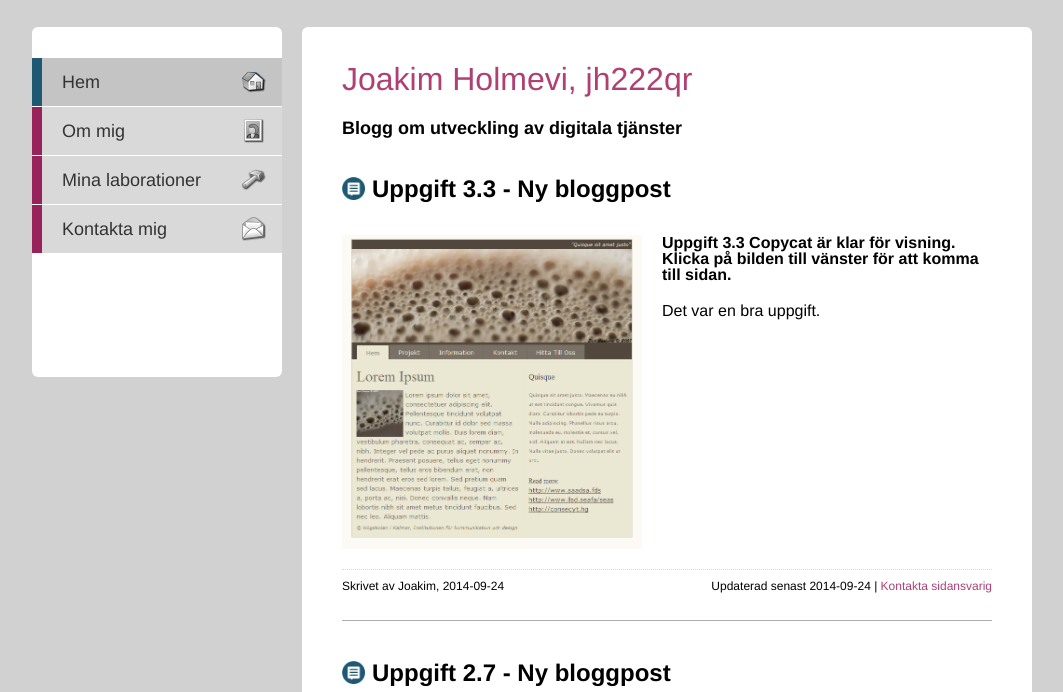
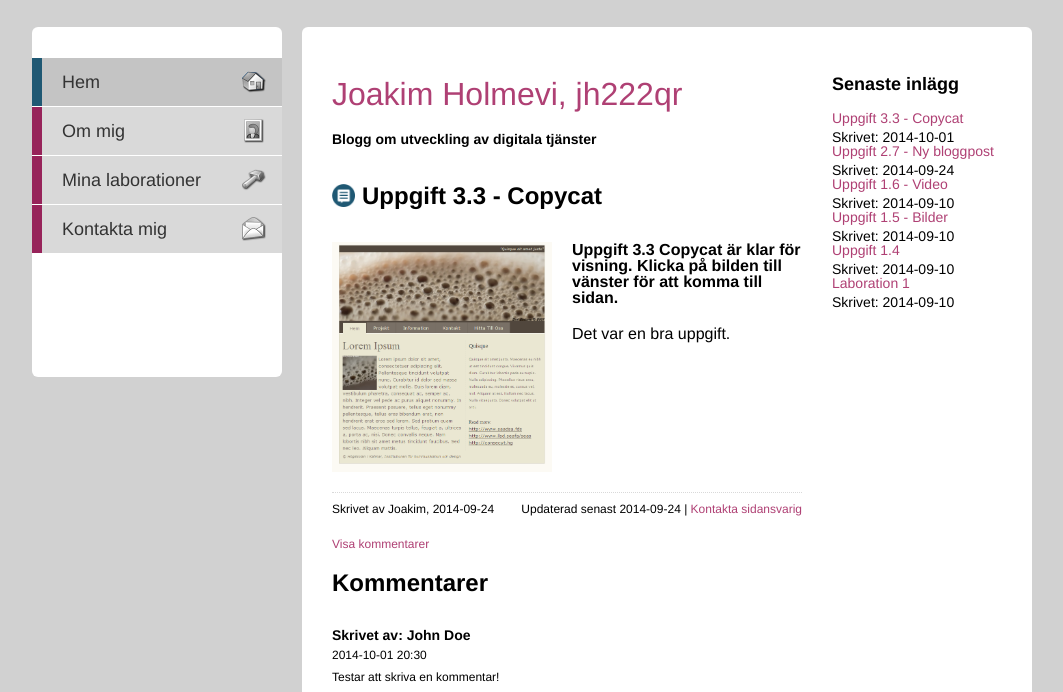
Before and after one commit to Holmewi/1ik415-jh222qr-laborationer, a plain HTML site: page index.html in a window 1280 px wide. Shown: the part 108-800 px from the top of the page, without its empty margins (108-1171 px from the left). Drawn offline with Linux system fonts and the light colour scheme.

Commit message:
Fixed some glitches in the responsive design

```diff
--- a/css/screen.css
+++ b/css/screen.css
@@ -32,7 +32,7 @@
     nav {
         margin: 0px;
         padding: 0px;
-        /*min-height: 237px;*/
+        min-height: 237px;
         width:100%;
         float:none;
         background-color: #FFF;
@@ -127,21 +127,41 @@
                 background-position: 200px -324px;
             }
 
+/* ASIDE */
+
+    #sidefield {
+            display: none;
+        }
+
 /* CONTENT */
 
     #content {
         width: 100%;
-        padding-bottom: 20px;
-        margin: 0px 0px 30px 0px;
-        /* total width 730 */
+        float: left;
+        padding: 0px;
+        margin: 0px 0px 0px 0px;
         background-color: #FFF;
+
     }
 
         #contentTop {
+            width: 90%;
+            float: none;
             height: auto;
-            padding-top: 15px;
-            margin: 0px 40px 0px 40px;
+            margin: 0px 0px 0px 0px;
+            margin: 0% 5% 0 5%;
         }
+
+        .blogg {
+            float: none;
+            padding: 0px 0px 40px 0px;
+        	margin: 0px 0px 0px 0px;
+            width: 90%;
+        	clear: both;
+        	margin: 5%;
+
+        }
+
 
         .blogg table {
             width: 100%;
@@ -180,6 +200,7 @@
 /* IMAGES AND VIDEOS */
 
     .bloggVideo {
+        max-width: 100px;
         width: 100%;
         padding: 7px 0px 0px 0px;
     }
@@ -193,23 +214,30 @@
         padding: 0px 20px 10px 0px;
         float: left;
         max-width: 140px;
+        width: 100%;
+    }
+
+    .bloggbild {
+        max-width: 100px;
+        width: 100%;
+        padding: 0px 0px 10px 0px;
     }
 
     .bloggBild_right {
+        max-width: 100px;
         width: 100%;
-        max-width: 400px;
-        padding: 0px 0px 20px 0px;
+        padding: 0px 0px 10px 0px;
     }
 
     .bloggBild_left {
+        max-width: 100px;
         width: 100%;
-        max-width: 400px;
-        padding: 0px 0px 20px 0px;
+        padding: 0px 0px 10px 0px;
     }
 
     .bloggbild {
         width: 100%;
-        max-width: 400px;
+        padding: 0px 0px 10px 0px;
     }
 
 /* GENERAL CLASSES */
@@ -218,6 +246,18 @@
     	-webkit-border-radius: 0px;
     	-moz-border-radius: 0px;
     	border-radius: 0px;
+    }
+
+    .bloggContent {
+        clear: both;
+        height: auto;
+    	padding-bottom: 20px;
+    }
+
+    .bloggInfo p {
+    	font-size: 12px;
+    	line-height: 0;
+        display: block;
     }
 
     .floatleft {
@@ -236,7 +276,10 @@ Hittade lite nyttig hjälp på mozilla developer för att ändra utseendet på c
 Källa: https://developer.mozilla.org/en-US/docs/Web/Guide/HTML/Forms/Advanced_styling_for_HTML_forms
 */
 
-
+    .form {
+        height: auto;
+    	margin: 30px;
+    }
 
     form    {
         line-height: 24px;
@@ -357,7 +400,7 @@ Källa: https://developer.mozilla.org/en-US/docs/Web/Guide/HTML/Forms/Advanced_s
             input[type=submit] {
                border: 1px solid #1F5873;
                padding: 14px;
-               font-size: 18px;
+               font-size: 14px;
                line-height: 17px;
                width: 50%;
                color: #FAFAFA;
--- a/css/style.css
+++ b/css/style.css
@@ -214,21 +214,57 @@ body {
                 background-position: 200px -324px;
             }
 
+/* ASIDE */
+
+    #sidefield {
+        font-size: 14px;
+        float: right;
+        height: 1000px;
+        max-width: 170px;
+        width: 100%;
+        margin: 0px 0px 0px 0px;
+        /* total width 730 */
+        background-color: #FFF;
+    }
+
+    #sidefield p {
+        padding-top: 5px;
+    }
+
 /* CONTENT */
 
     #content {
-        width: 730px;
+        width: 670px;
         float: right;
-        padding-bottom: 20px;
+        padding: 30px;
         margin: 30px 0px 30px 0px;
         /* total width 730 */
         background-color: #FFF;
     }
 
         #contentTop {
+            width: 100%;
+            max-width: 470px;
+            float: left;
             height: auto;
-            padding-top: 15px;
-            margin: 0px 40px 0px 40px;
+            margin: 0px 0px 0px 0px;
+        }
+
+        #home .blogg {
+            max-width: 470px;
+            clear: none;
+        }
+
+        .blogg {
+            float: left;
+            max-width: 100%;
+            height: 100%;
+        	padding: 0px 0px 40px 0px;
+        	margin: 0px 30px 0px 0px;
+            border-style: solid;
+            border-color: #ACACAC;
+            border-width: 0px 0px 1px 0px;
+            clear: both;
         }
 
 /* FOOTER */
@@ -271,7 +307,7 @@ body {
     }
 
     h4 {
-        font-size: 18px;
+        font-size: 14px;
     }
 
     .bloggContent H2 {
@@ -290,8 +326,8 @@ body {
 /* IMAGES AND VIDEOS */
 
     .bloggVideo {
-        max-width: 600px;
-        padding: 7px 0px 0px 20px;
+        max-width: 450px;
+        padding: 7px 0px 0px 0px;
     }
 
     .logotyp {
@@ -305,13 +341,18 @@ body {
         max-width: 140px;
     }
 
+      .bloggbild {
+        max-width: 450px;
+        padding: 0px 0px 20px 0px;
+    }
+
     .bloggBild_right {
-        max-width: 300px;
+        max-width: 220px;
         padding: 0px 0px 20px 20px;
     }
 
     .bloggBild_left {
-        max-width: 300px;
+        max-width: 220px;
         padding: 0px 20px 20px 0px;
     }
 
@@ -323,16 +364,6 @@ body {
     	-webkit-border-radius: 6px;
     	-moz-border-radius: 6px;
     	border-radius: 6px;
-    }
-
-    .blogg {
-        height: 100%;
-    	padding: 0px 0px 40px 0px;
-    	margin: 40px;
-        border-style: solid;
-        border-color: #ACACAC;
-        border-width: 0px 0px 1px 0px;
-        clear: both;
     }
 
     .blogg p {
@@ -354,6 +385,23 @@ body {
 
     .bloggInfo p, .bloggInfo a {
     	font-size: 12px;
+        display: inline;
+    }
+
+    .comment {
+        display: inline-block;
+        line-height: 2px;
+    	font-size: 12px;
+        width: 100%;
+    }
+
+    .commentlink {
+        display: inline-block;
+    	font-size: 12px;
+        width: 100%;
+    }
+
+    .displayinline {
         display: inline;
     }
 
@@ -389,6 +437,14 @@ body {
 
     .floatright {
     	float: right;
+    }
+
+    .clearboth {
+    	clear: both;
+    }
+
+    .rightalign {
+        text-align: right;
     }
 
 /* LINKS */
@@ -434,7 +490,7 @@ Källa: https://developer.mozilla.org/en-US/docs/Web/Guide/HTML/Forms/Advanced_s
 
     .form {
         height: auto;
-    	margin: 40px;
+    	margin: 0px;
     }
 
         form {
--- a/index.html
+++ b/index.html
@@ -12,7 +12,7 @@
 
         <title>Joakim Holmevi, jh222qr - Utvecklare av digitala tjänster</title>
     </head>
-    <body>
+    <body id="home">
         <div id="wrapper"> <!-- fick felmeddelande när jag använde taggen container -->
             <header>
                 <div id="headerTop">
@@ -35,14 +35,36 @@
             </nav>
 
             <div id="content" class="borderRadius">
+
+                <aside id="sidefield">
+                    <h3>Senaste inlägg</h3>
+                    <a href="#lab3-3">Uppgift 3.3 - Copycat</a>
+                    <p>Skrivet: 2014-10-01</p>
+
+                    <a href="#lab2-7">Uppgift 2.7 - Ny bloggpost</a>
+                    <p>Skrivet: 2014-09-24</p>
+
+                    <a href="#lab1-6">Uppgift 1.6 - Video</a>
+                    <p>Skrivet: 2014-09-10</p>
+
+                    <a href="#lab1-5">Uppgift 1.5 - Bilder</a>
+                    <p>Skrivet: 2014-09-10</p>
+
+                    <a href="#lab1-4">Uppgift 1.4</a>
+                    <p>Skrivet: 2014-09-10</p>
+
+                    <a href="#lab1-1">Laboration 1</a>
+                    <p>Skrivet: 2014-09-10</p>
+                </aside>
+
                 <div id="contentTop">
                     <h1>Joakim Holmevi, jh222qr</h1>
                     <h4>Blogg om utveckling av digitala tjänster</h4>
                 </div>
 
-                <div class="blogg">
+                <article class="blogg">
                     <div class="bloggContent">
-                        </a><a id="lab3-3" class="print_nolink"></a><h2>Uppgift 3.3 - Ny bloggpost</h2>
+                        <a id="lab3-3" class="print_nolink"></a><h2>Uppgift 3.3 - Copycat</h2>
 
                         <a href="https://preview.c9.io/holmewi/uppgift-3-3/index.html" target="_blank"><img src="pics/IE7_hela.png" alt="en bild på en hemsida" class="floatleft bloggBild_left"></a>
                         <p class="ingress">Uppgift 3.3 Copycat är klar för visning. Klicka på bilden till vänster för att komma till sidan.</p>
@@ -52,9 +74,19 @@
                         <p class="floatleft">Skrivet av Joakim, 2014-09-24</p>
                         <p class="floatright">Updaterad senast 2014-09-24 | <a href="mailto:jh222qr@student.lnu.se">Kontakta sidansvarig</a></p>
                     </div>
-                </div>
 
-                <div class="blogg">
+                    <section>
+                        <a class="commentlink" href="?comments=1">Visa kommentarer</a>
+                        <h2>Kommentarer</h2>
+                        <article class="comment">
+                            <h4>Skrivet av: John Doe</h4>
+                            <p>2014-10-01 20:30</p>
+                            <p>Testar att skriva en kommentar!</p>
+                        </article>
+                    </section>
+                </article>
+
+                <article class="blogg">
                     <div class="bloggContent">
                         <a id="lab2-7" class="print_nolink"></a><h2>Uppgift 2.7 - Ny bloggpost</h2>
 
@@ -67,9 +99,9 @@
                         <p class="floatleft">Skrivet av Joakim, 2014-09-24</p>
                         <p class="floatright">Updaterad senast 2014-09-24 | <a href="mailto:jh222qr@student.lnu.se">Kontakta sidansvarig</a></p>
                     </div>
-                </div>
+                </article>
 
-                <div class="blogg">
+                <article class="blogg">
                     <div class="bloggContent">
                         <a id="lab1-6" class="print_nolink"></a><h2>Uppgift 1.6 - Video</h2>
 
@@ -83,9 +115,9 @@
                         <p class="floatleft">Skrivet av Joakim, 2014-09-10</p>
                         <p class="floatright">Updaterad senast 2014-09-10 | <a href="mailto:jh222qr@student.lnu.se">Kontakta sidansvarig</a></p>
                     </div>
-                </div>
+                </article>
 
-                <div class="blogg">
+                <article class="blogg">
                     <div class="bloggContent">
                         <a id="lab1-5" class="print_nolink"></a><h2>Uppgift 1.5 - Bilder</h2>
 
@@ -98,11 +130,11 @@
                         <p class="floatleft">Skrivet av Joakim, 2014-09-10</p>
                         <p class="floatright">Updaterad senast 2014-09-10 | <a href="mailto:jh222qr@student.lnu.se">Kontakta sidansvarig</a></p>
                     </div>
-                </div>
+                </article>
 
-                <div class="blogg">
+                <article class="blogg">
                     <div class="bloggContent">
-                        <h2>Uppgift 1.4</h2>
+                        <a id="lab1-4" class="print_nolink"></a><h2>Uppgift 1.4</h2>
                         <p>Sökvägar inom HTML.</p>
                         <dl class="labList">
                             <dt>Fråga 1.4.1</dt>
@@ -124,11 +156,11 @@
                         <p class="floatleft">Skrivet av Joakim, 2014-09-10</p>
                         <p class="floatright">Updaterad senast 2014-09-10 | <a href="mailto:jh222qr@student.lnu.se">Kontakta sidansvarig</a></p>
                     </div>
-                </div>
+                </article>
 
-                <div class="blogg">
+                <article class="blogg">
                     <div class="bloggContent">
-                        <h2>Laboration 1</h2>
+                        <a id="lab1-1" class="print_nolink"></a><h2>Laboration 1</h2>
 
                         <p>På denna blogg kommer jag att skriva några rader om de laborationer jag gör och också publicera material som jag producerar.</p>
                     </div>
@@ -136,7 +168,7 @@
                         <p class="floatleft">Skrivet av Joakim, 2014-09-10</p>
                         <p class="floatright">Updaterad senast 2014-09-10 | <a href="mailto:jh222qr@student.lnu.se">Kontakta sidansvarig</a></p>
                     </div>
-                </div>
+                </article>
 
             </div>
 
```
Also changed, not shown: pages/kontakt.html (+1 -1 lines), .c9/metadata/workspace/pages/kontakt.html, 1 other file.
